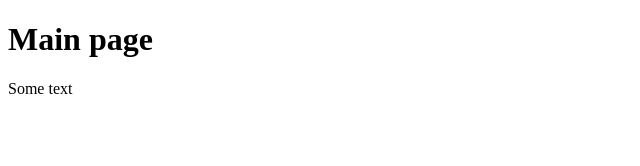
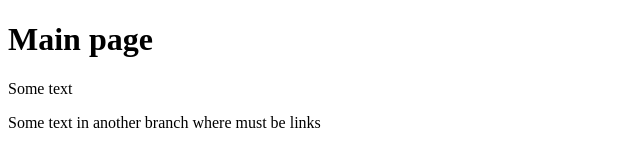
Before and after one commit to volynetstyle/RRPS02, a plain HTML site: page index.html in a window 1280 px wide. Shown: the whole page, without its empty margins (0-640 px from the left). Drawn offline with Linux system fonts and the light colour scheme.

Commit message:
Add additional paragraph for link references in main page

```diff
--- a/index.html
+++ b/index.html
@@ -7,5 +7,6 @@
 <body>
  <h1>Main page</h1>
  <p>Some text</p>
+  <p>Some text in another branch where must be links</p>
 </body>
 </html>
```
